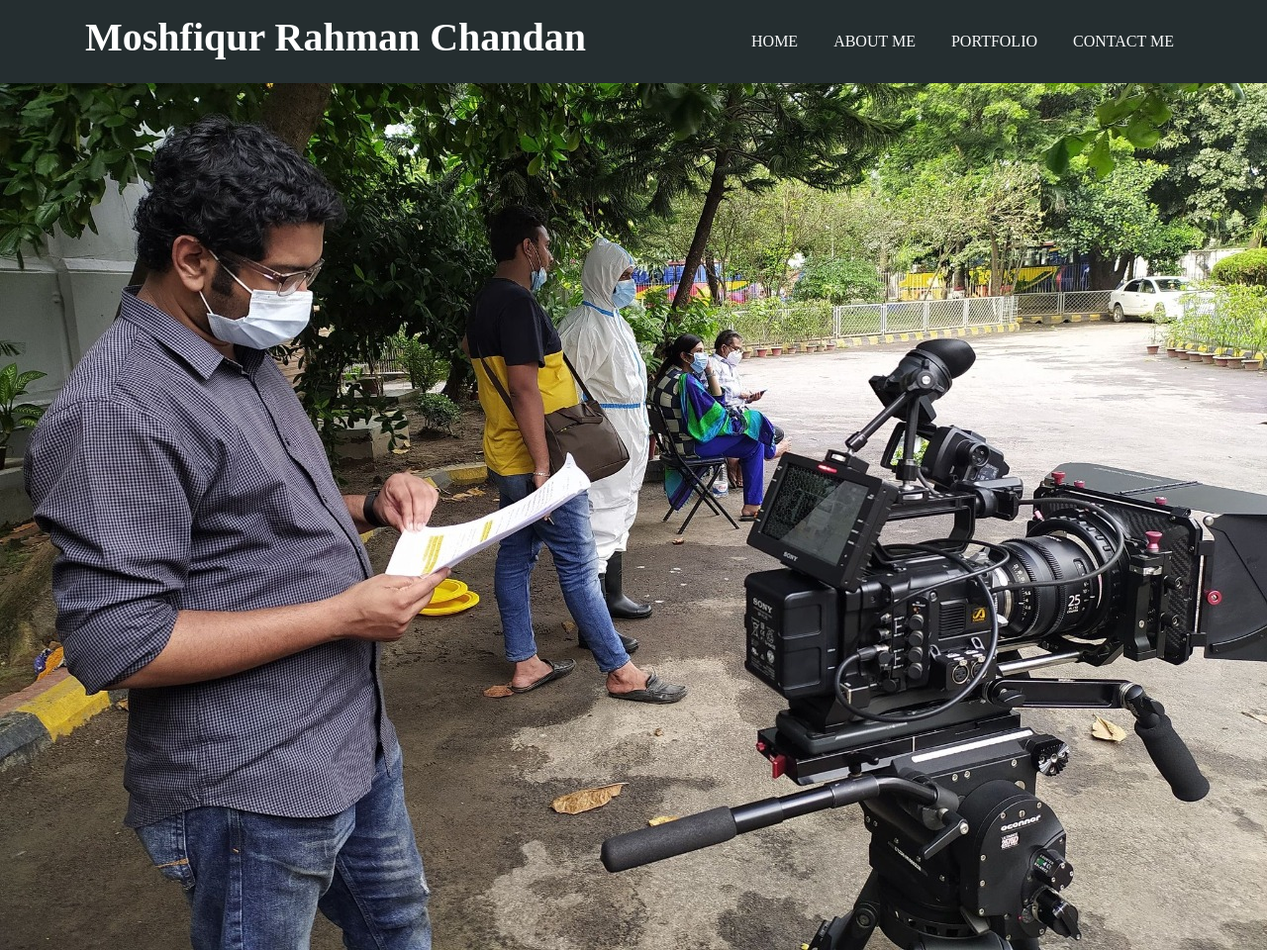
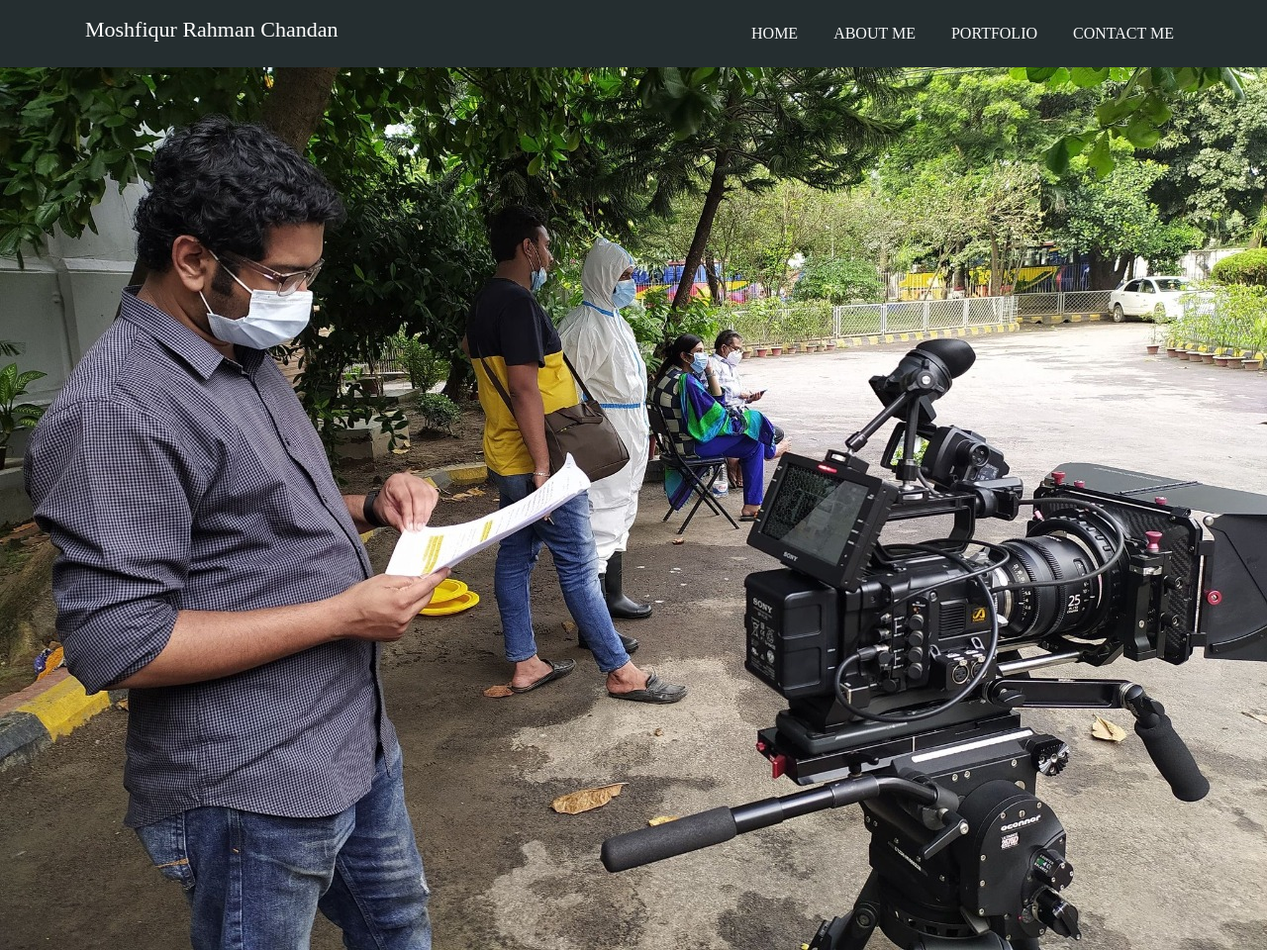
Before and after one commit to mainur123/moshfique.io, a plain HTML site: page index.html in a window 1280 px wide. Shown: the top 960 px of the page at 99% size. Drawn offline with nearby package versions, Linux system fonts and the light colour scheme.

Commit message:
Update index.html

```diff
--- a/index.html
+++ b/index.html
@@ -25,16 +25,18 @@
   <body>
 
 
+
+
     <section class="nav-sec fixed-top">
 
       <nav class="navbar navbar-expand-lg navbar-light container">
           <!-- <img src="img/logo.jpg" class="img-fluid" style="height: 40px;"> -->
-          <h1 style="color:white; font-family:'French Script MT'"><b>Moshfiqur Rahman Chandan</b></h1>
+          <h5 style="color: white;">Moshfiqur Rahman Chandan</h5>
           <button class="navbar-toggler" type="button" data-toggle="collapse" data-target="#navbarSupportedContent" aria-controls="navbarSupportedContent" aria-expanded="false" aria-label="Toggle navigation">
             <span class="navbar-toggler-icon"></span>
           </button>
 
-          <div class="collapse navbar-collapse" href="#navbarSupportedContent">
+          <div class="collapse navbar-collapse" id="navbarSupportedContent">
             <ul class="navbar-nav ml-auto">
               <li class="nav-item active">
                 <a class="nav-link text-light" href="#home">HOME <span class="sr-only">(current)</span></a>
@@ -56,6 +58,8 @@
         </nav>
 
     </section>
+
+
 
   	<section class="banner" id="home">
 
```
